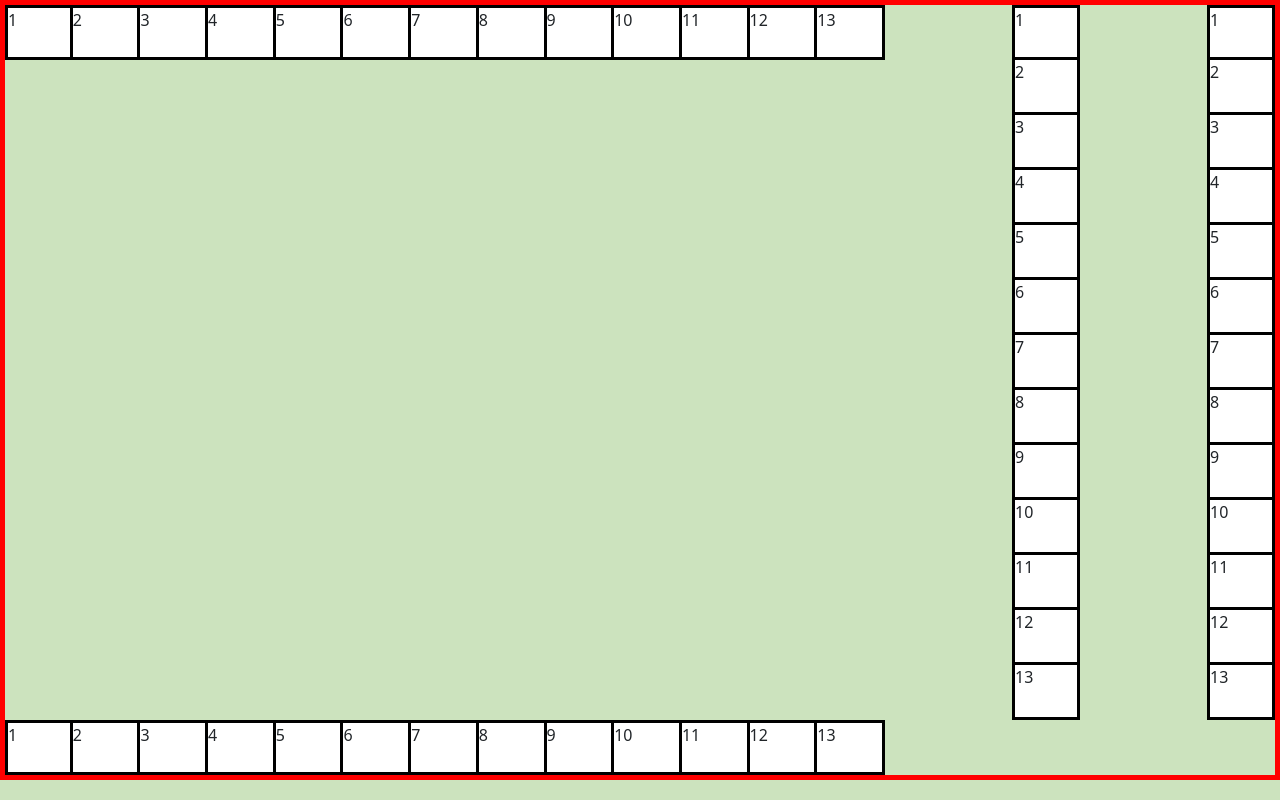
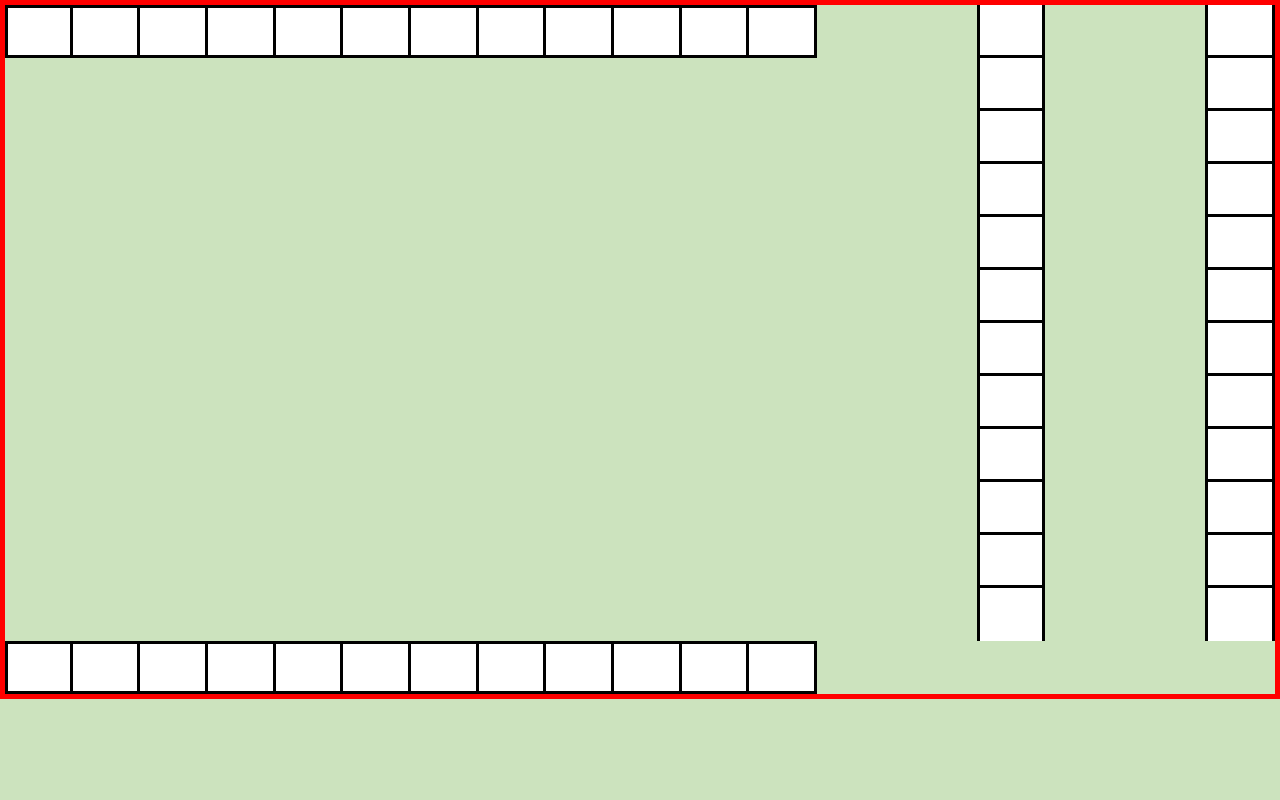
Before and after one commit to BT-aase/baase-react-sorry, a React app: page / in a window 1280 px wide. Built offline with nearby package versions, Linux system fonts and the light colour scheme; the HTML template or start-up script is replaced by a standard one.

Commit message:
Finished basic board.

```diff
--- a/main.js
+++ b/main.js
@@ -16,8 +16,8 @@ if (
 
 function createMainWindow() {
 	mainWindow = new BrowserWindow({
-		width: 910,
-		height: 875,
+		width: 825,
+		height: 800,
 		show: false,
 		icon: './assets/icons/icon.png',
 		resizable: false,
--- a/src/components/App.js
+++ b/src/components/App.js
@@ -2,66 +2,62 @@ import React from "react";
 
 const App = () => {
 	return (
-		<div style={{ display: 'flex', flexWrap: 'wrap', border: '5px solid red',  justifyContent: 'space-between', alignItems: 'flex-start'}}>
-						<div style={{ display: 'flex', flexDirection: 'row', width: 880, backgroundColor: 'white' }}>
-				<div style={{ width: 68, height: 55, border: '3px solid black' }}>1</div>
-				<div style={{ width: 68, height: 55, border: '3px solid black', borderLeft: 0 }}>2</div>
-				<div style={{ width: 68, height: 55, border: '3px solid black', borderLeft: 0 }}>3</div>
-				<div style={{ width: 68, height: 55, border: '3px solid black', borderLeft: 0 }}>4</div>
-				<div style={{ width: 68, height: 55, border: '3px solid black', borderLeft: 0 }}>5</div>
-				<div style={{ width: 68, height: 55, border: '3px solid black', borderLeft: 0 }}>6</div>
-				<div style={{ width: 68, height: 55, border: '3px solid black', borderLeft: 0 }}>7</div>
-				<div style={{ width: 68, height: 55, border: '3px solid black', borderLeft: 0 }}>8</div>
-				<div style={{ width: 68, height: 55, border: '3px solid black', borderLeft: 0 }}>9</div>
-				<div style={{ width: 68, height: 55, border: '3px solid black', borderLeft: 0 }}>10</div>
-				<div style={{ width: 68, height: 55, border: '3px solid black', borderLeft: 0 }}>11</div>
-				<div style={{ width: 68, height: 55, border: '3px solid black', borderLeft: 0 }}>12</div>
-				<div style={{ width: 68, height: 55, border: '3px solid black', borderLeft: 0 }}>13</div>
+		<div style={{ display: 'flex', flexWrap: 'wrap', border: '5px solid red', justifyContent: 'space-between', alignItems: 'flex-start' }}>
+			<div style={{ display: 'flex', flexDirection: 'row', width: 812, backgroundColor: 'white' }}>
+				<div style={{ width: 68, height: 53, border: '3px solid black' }}/>
+				<div style={{ width: 68, height: 53, border: '3px solid black', borderLeft: 0 }}/>
+				<div style={{ width: 68, height: 53, border: '3px solid black', borderLeft: 0 }}/>
+				<div style={{ width: 68, height: 53, border: '3px solid black', borderLeft: 0 }}/>
+				<div style={{ width: 68, height: 53, border: '3px solid black', borderLeft: 0 }}/>
+				<div style={{ width: 68, height: 53, border: '3px solid black', borderLeft: 0 }}/>
+				<div style={{ width: 68, height: 53, border: '3px solid black', borderLeft: 0 }}/>
+				<div style={{ width: 68, height: 53, border: '3px solid black', borderLeft: 0 }}/>
+				<div style={{ width: 68, height: 53, border: '3px solid black', borderLeft: 0 }}/>
+				<div style={{ width: 68, height: 53, border: '3px solid black', borderLeft: 0 }}/>
+				<div style={{ width: 68, height: 53, border: '3px solid black', borderLeft: 0 }}/>
+				<div style={{ width: 68, height: 53, border: '3px solid black', borderLeft: 0 }}/>
 			</div>
 			<div style={{ display: 'flex', flexDirection: 'column', width: 68, backgroundColor: 'white' }}>
-				<div style={{ width: 68, height: 55, border: '3px solid black' }}>1</div>
-				<div style={{ width: 68, height: 55, border: '3px solid black', borderTop: 0 }}>2</div>
-				<div style={{ width: 68, height: 55, border: '3px solid black', borderTop: 0 }}>3</div>
-				<div style={{ width: 68, height: 55, border: '3px solid black', borderTop: 0 }}>4</div>
-				<div style={{ width: 68, height: 55, border: '3px solid black', borderTop: 0 }}>5</div>
-				<div style={{ width: 68, height: 55, border: '3px solid black', borderTop: 0 }}>6</div>
-				<div style={{ width: 68, height: 55, border: '3px solid black', borderTop: 0 }}>7</div>
-				<div style={{ width: 68, height: 55, border: '3px solid black', borderTop: 0 }}>8</div>
-				<div style={{ width: 68, height: 55, border: '3px solid black', borderTop: 0 }}>9</div>
-				<div style={{ width: 68, height: 55, border: '3px solid black', borderTop: 0 }}>10</div>
-				<div style={{ width: 68, height: 55, border: '3px solid black', borderTop: 0 }}>11</div>
-				<div style={{ width: 68, height: 55, border: '3px solid black', borderTop: 0 }}>12</div>
-				<div style={{ width: 68, height: 55, border: '3px solid black', borderTop: 0 }}>13</div>
+				<div style={{ width: 68, height: 53, border: '3px solid black', borderTop: 0 }}/>
+				<div style={{ width: 68, height: 53, border: '3px solid black', borderTop: 0 }}/>
+				<div style={{ width: 68, height: 53, border: '3px solid black', borderTop: 0 }}/>
+				<div style={{ width: 68, height: 53, border: '3px solid black', borderTop: 0 }}/>
+				<div style={{ width: 68, height: 53, border: '3px solid black', borderTop: 0 }}/>
+				<div style={{ width: 68, height: 53, border: '3px solid black', borderTop: 0 }}/>
+				<div style={{ width: 68, height: 53, border: '3px solid black', borderTop: 0 }}/>
+				<div style={{ width: 68, height: 53, border: '3px solid black', borderTop: 0 }}/>
+				<div style={{ width: 68, height: 53, border: '3px solid black', borderTop: 0 }}/>
+				<div style={{ width: 68, height: 53, border: '3px solid black', borderTop: 0 }}/>
+				<div style={{ width: 68, height: 53, border: '3px solid black', borderTop: 0 }}/>
+				<div style={{ width: 68, height: 53, border: '3px solid black', borderTop: 0, borderBottom: 0 }}/>
 			</div>
-			<div style={{ display: 'flex', flexDirection: 'column', width: 68, backgroundColor: 'white', }}>
-				<div style={{ width: 68, height: 55, border: '3px solid black' }}>1</div>
-				<div style={{ width: 68, height: 55, border: '3px solid black', borderTop: 0 }}>2</div>
-				<div style={{ width: 68, height: 55, border: '3px solid black', borderTop: 0 }}>3</div>
-				<div style={{ width: 68, height: 55, border: '3px solid black', borderTop: 0 }}>4</div>
-				<div style={{ width: 68, height: 55, border: '3px solid black', borderTop: 0 }}>5</div>
-				<div style={{ width: 68, height: 55, border: '3px solid black', borderTop: 0 }}>6</div>
-				<div style={{ width: 68, height: 55, border: '3px solid black', borderTop: 0 }}>7</div>
-				<div style={{ width: 68, height: 55, border: '3px solid black', borderTop: 0 }}>8</div>
-				<div style={{ width: 68, height: 55, border: '3px solid black', borderTop: 0 }}>9</div>
-				<div style={{ width: 68, height: 55, border: '3px solid black', borderTop: 0 }}>10</div>
-				<div style={{ width: 68, height: 55, border: '3px solid black', borderTop: 0 }}>11</div>
-				<div style={{ width: 68, height: 55, border: '3px solid black', borderTop: 0 }}>12</div>
-				<div style={{ width: 68, height: 55, border: '3px solid black', borderTop: 0 }}>13</div>
+			<div style={{ display: 'flex', flexDirection: 'column', width: 70, backgroundColor: 'white' }}>
+				<div style={{ width: 70, height: 53, border: '3px solid black', borderTop: 0 }}/>
+				<div style={{ width: 70, height: 53, border: '3px solid black', borderTop: 0 }}/>
+				<div style={{ width: 70, height: 53, border: '3px solid black', borderTop: 0 }}/>
+				<div style={{ width: 70, height: 53, border: '3px solid black', borderTop: 0 }}/>
+				<div style={{ width: 70, height: 53, border: '3px solid black', borderTop: 0 }}/>
+				<div style={{ width: 70, height: 53, border: '3px solid black', borderTop: 0 }}/>
+				<div style={{ width: 70, height: 53, border: '3px solid black', borderTop: 0 }}/>
+				<div style={{ width: 70, height: 53, border: '3px solid black', borderTop: 0 }}/>
+				<div style={{ width: 70, height: 53, border: '3px solid black', borderTop: 0 }}/>
+				<div style={{ width: 70, height: 53, border: '3px solid black', borderTop: 0 }}/>
+				<div style={{ width: 70, height: 53, border: '3px solid black', borderTop: 0 }}/>
+				<div style={{ width: 70, height: 53, border: '3px solid black', borderTop: 0, borderBottom: 0 }}/>
 			</div>
-			<div style={{ display: 'flex', flexDirection: 'row', width: 880, backgroundColor: 'white' }}>
-				<div style={{ width: 68, height: 55, border: '3px solid black' }}>1</div>
-				<div style={{ width: 68, height: 55, border: '3px solid black', borderLeft: 0 }}>2</div>
-				<div style={{ width: 68, height: 55, border: '3px solid black', borderLeft: 0 }}>3</div>
-				<div style={{ width: 68, height: 55, border: '3px solid black', borderLeft: 0 }}>4</div>
-				<div style={{ width: 68, height: 55, border: '3px solid black', borderLeft: 0 }}>5</div>
-				<div style={{ width: 68, height: 55, border: '3px solid black', borderLeft: 0 }}>6</div>
-				<div style={{ width: 68, height: 55, border: '3px solid black', borderLeft: 0 }}>7</div>
-				<div style={{ width: 68, height: 55, border: '3px solid black', borderLeft: 0 }}>8</div>
-				<div style={{ width: 68, height: 55, border: '3px solid black', borderLeft: 0 }}>9</div>
-				<div style={{ width: 68, height: 55, border: '3px solid black', borderLeft: 0 }}>10</div>
-				<div style={{ width: 68, height: 55, border: '3px solid black', borderLeft: 0 }}>11</div>
-				<div style={{ width: 68, height: 55, border: '3px solid black', borderLeft: 0 }}>12</div>
-				<div style={{ width: 68, height: 55, border: '3px solid black', borderLeft: 0 }}>13</div>
+			<div style={{ display: 'flex', flexDirection: 'row', width: 812, backgroundColor: 'white' }}>
+				<div style={{ width: 68, height: 53, border: '3px solid black' }}/>
+				<div style={{ width: 68, height: 53, border: '3px solid black', borderLeft: 0 }}/>
+				<div style={{ width: 68, height: 53, border: '3px solid black', borderLeft: 0 }}/>
+				<div style={{ width: 68, height: 53, border: '3px solid black', borderLeft: 0 }}/>
+				<div style={{ width: 68, height: 53, border: '3px solid black', borderLeft: 0 }}/>
+				<div style={{ width: 68, height: 53, border: '3px solid black', borderLeft: 0 }}/>
+				<div style={{ width: 68, height: 53, border: '3px solid black', borderLeft: 0 }}/>
+				<div style={{ width: 68, height: 53, border: '3px solid black', borderLeft: 0 }}/>
+				<div style={{ width: 68, height: 53, border: '3px solid black', borderLeft: 0 }}/>
+				<div style={{ width: 68, height: 53, border: '3px solid black', borderLeft: 0 }}/>
+				<div style={{ width: 68, height: 53, border: '3px solid black', borderLeft: 0 }}/>
+				<div style={{ width: 68, height: 53, border: '3px solid black', borderLeft: 0 }}/>
 			</div>
 		</div>
 	);
```
